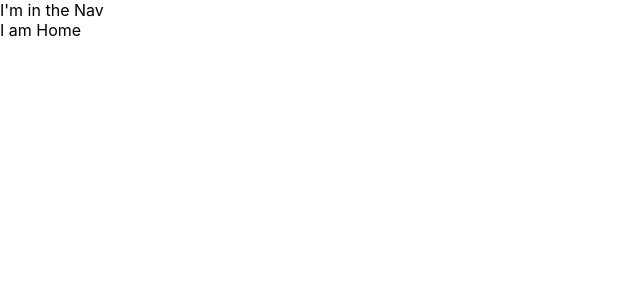
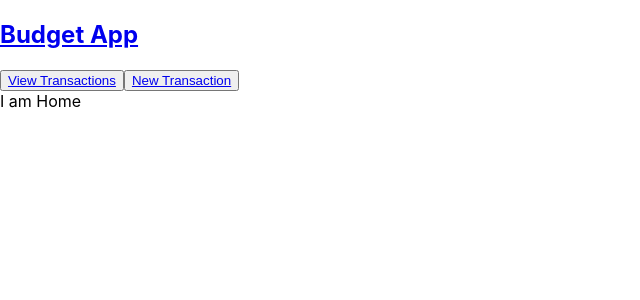
Before and after one commit to Shani4-1/budget-app-project-frontend, a React (Create React App) app: page / in a window 1280 px wide. Shown: the top 300 px of the page, without its empty margins (0-640 px from the left). Built offline with nearby package versions, Linux system fonts and the light colour scheme.

Commit message:
Completed Nav and functionality.

```diff
--- a/src/components/Nav.js
+++ b/src/components/Nav.js
@@ -1,5 +1,20 @@
+import { Link } from "react-router-dom";
+
 const Nav = () => {
-    return "I'm in the Nav"
-}
+    return (
+        <nav>
+            <Link to="/">
+                <h1>Budget App</h1>
+            </Link>
+            <button>
+            <Link to="/transactions">View Transactions</Link>
+            </button>
+            <button>
+                <Link to="/transactions/new">New Transaction</Link>
+            </button>
+        </nav>
+    )};
+
+
 
 export default Nav;
```
Also changed, not shown: 1 other file (tests, documents, lock files or other folders).
